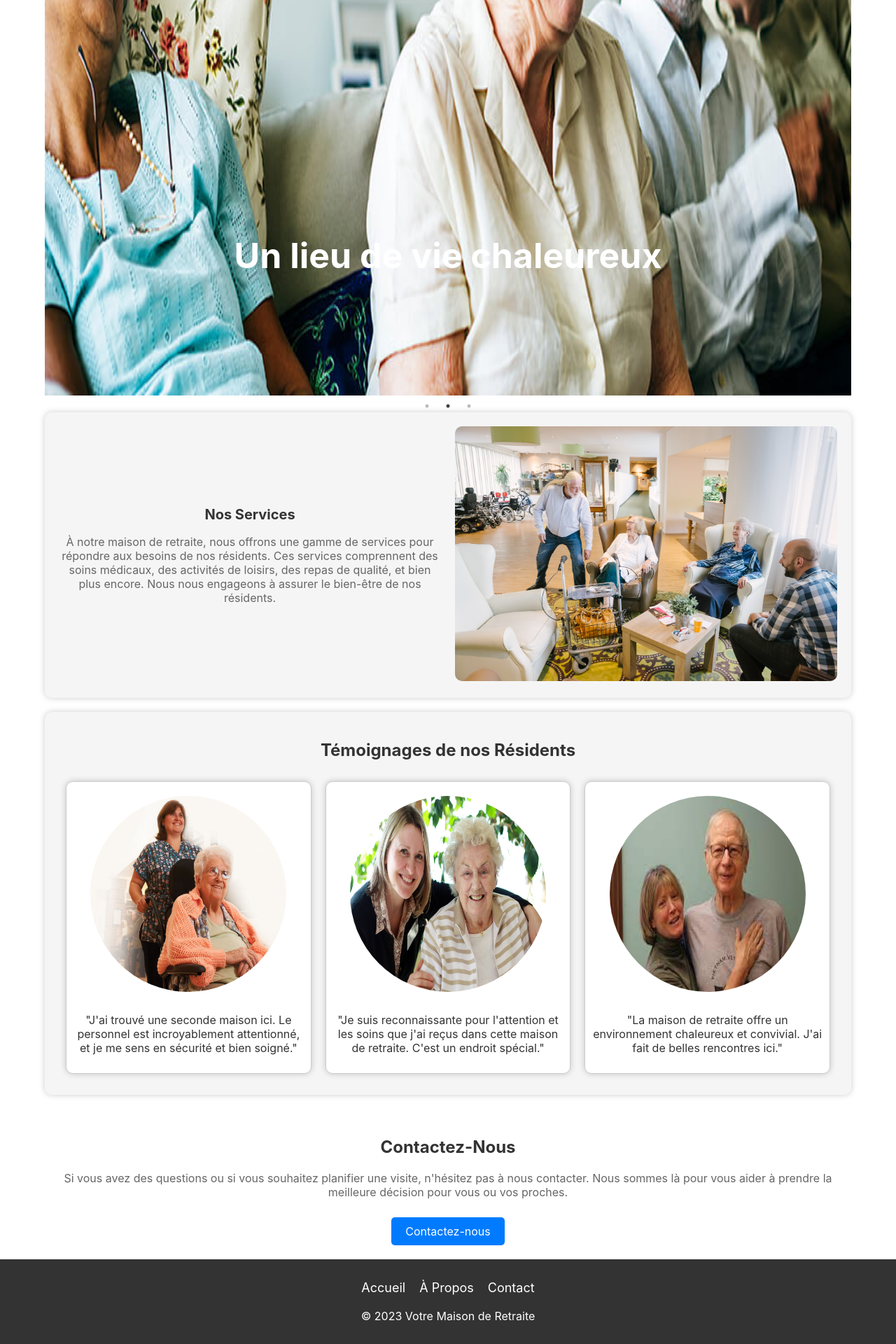
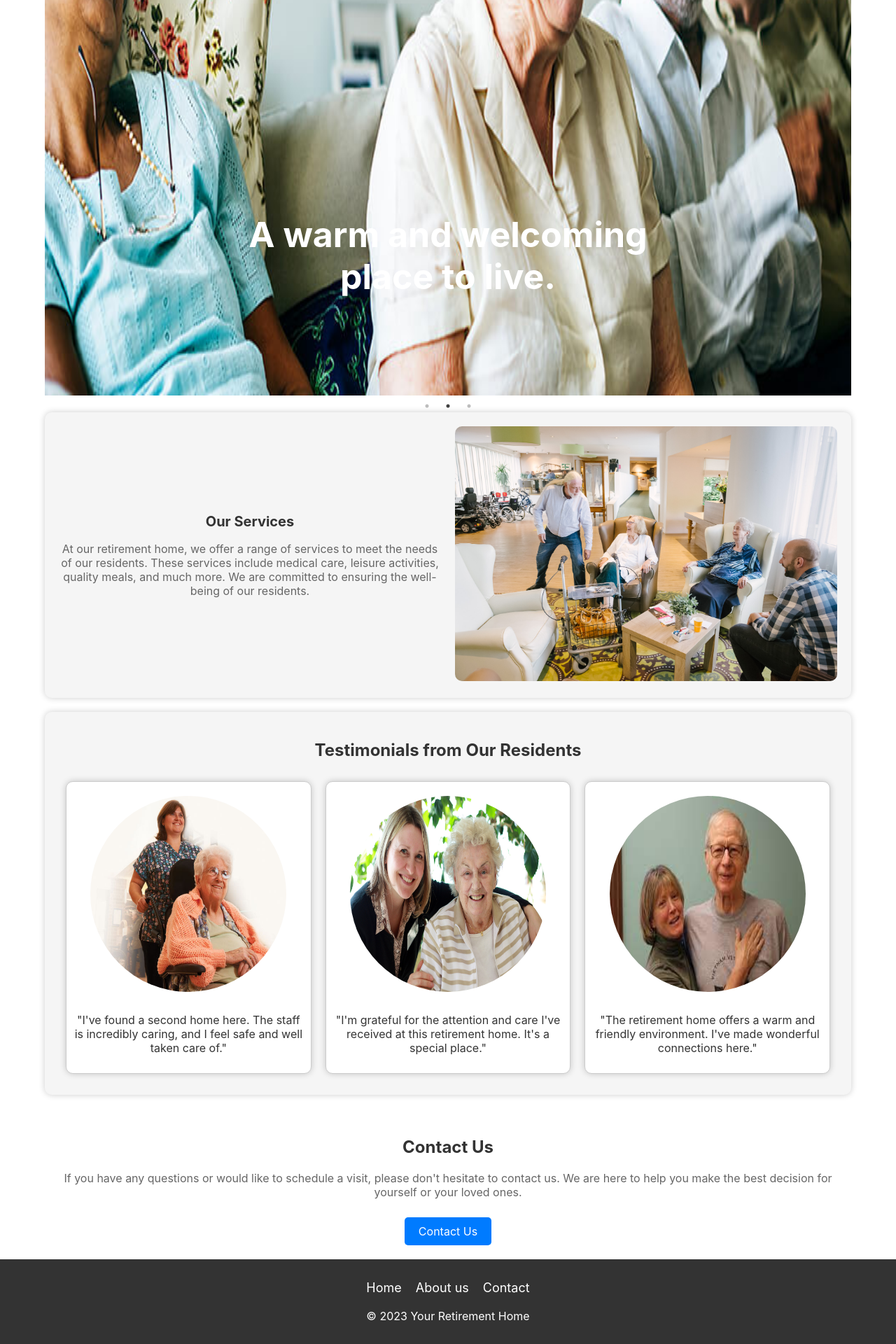
Before and after one commit to dhaker95/Portfolio-Project, a React (Create React App) app: page / in a window 1280 px wide. Shown: the part 585-2505 px from the top of the page at 70% size. Built offline with nearby package versions, Linux system fonts and the light colour scheme.

Commit message:
Translation

```diff
--- a/src/components/Footer/Footer.jsx
+++ b/src/components/Footer/Footer.jsx
@@ -7,11 +7,11 @@ const Footer = () => {
         <footer className="footer">
             <div className="footer-content">
                 <div className="footer-links">
-                    <a href="/" className="footer-link">Accueil</a>
-                    <a href="/about" className="footer-link">À Propos</a>
+                    <a href="/" className="footer-link">Home</a>
+                    <a href="/about" className="footer-link">About us</a>
                     <a href="/contact" className="footer-link">Contact</a>
                 </div>
-                <p>&copy; 2023 Votre Maison de Retraite</p>
+                <p>&copy; 2023 Your Retirement Home</p>
             </div>
         </footer>
     );
--- a/src/components/Header/Header.jsx
+++ b/src/components/Header/Header.jsx
@@ -11,8 +11,8 @@ const Header = () => {
                         <img src={logo} alt="" />
                     </a>
                     <div className="links">
-                        <a href="/">Accueil</a>
-                        <a href="about">À propos</a>
+                        <a href="/">Home</a>
+                        <a href="about">About us</a>
                         <a href="contact">Contact</a>
                     </div>
                 </div>
--- a/src/screens/About/About.css
+++ b/src/screens/About/About.css
@@ -12,9 +12,8 @@
     border-radius: 10px;
     box-shadow: 0 0 10px rgba(0, 0, 0, 0.2);
     text-align: center;
-    max-width: 800px;
-    width: 100%;
-    transition: all 0.3s; /* Add transition for smooth animations */
+    width: 70%;
+    transition: all 0.3s;
 }
 
 .about-content h2 {
--- a/src/screens/About/About.jsx
+++ b/src/screens/About/About.jsx
@@ -15,49 +15,42 @@ const About = () => {
         <Header/>
         <div className="about-container">
             <div className="about-content">
-                <h2>À Propos de Nous</h2>
+                <h2>About Us</h2>
                 <p>
-                    Chez La maison de la jouvence, notre principale préoccupation est la satisfaction de nos clients.
-                    Nous nous engageons à offrir un environnement chaleureux et familial, où nos résidents se sentent
-                    comme chez eux. Notre maison de retraite, située à Hammamet en Tunisie, est conçue pour offrir le meilleur
-                    confort et les meilleurs soins à nos résidents.
+                    At La Maison de la Jouvence, our primary concern is customer satisfaction. We are committed to providing a warm and family-like environment where our residents feel at home. Our retirement home, located in Hammamet, Tunisia, is designed to offer the best comfort and care to our residents.
                 </p>
                 <p>
-                    Notre équipe dévouée est composée de professionnels expérimentés dans le domaine des soins aux
-                    personnes âgées. Nous mettons l'accent sur le bien-être physique et émotionnel de nos résidents,
-                    en proposant des activités de loisirs, une alimentation équilibrée, des soins médicaux de qualité,
-                    et bien plus encore.
+                    Our dedicated team consists of professionals with experience in elderly care. We focus on the physical and emotional well-being of our residents, offering leisure activities, balanced meals, quality medical care, and much more.
                 </p>
                 {showMore && (
                     <>
                         <p>
-                            Chez La maison de la jouvence, chaque jour est une nouvelle aventure pour nos résidents. Nous croyons en
-                            la création de souvenirs inoubliables et en la promotion d'une vie active et épanouissante.
+                            At La Maison de la Jouvence, every day is a new adventure for our residents. We believe in creating unforgettable memories and promoting an active and fulfilling life.
                         </p>
                         <div className="sections">
                             <section>
-                                <h3>Emplacement à Hammamet, Tunisie</h3>
+                                <h3>Location in Hammamet, Tunisia</h3>
                                 <p>
-                                    Notre maison de retraite est idéalement située à Hammamet, en Tunisie. Cette charmante ville côtière offre un climat agréable et une atmosphère paisible, parfaite pour nos résidents.
+                                    Our retirement home is ideally located in Hammamet, Tunisia. This charming coastal town offers a pleasant climate and a peaceful atmosphere, perfect for our residents.
                                 </p>
                             </section>
                             <section>
-                                <h3>Nos Objectifs</h3>
+                                <h3>Our Goals</h3>
                                 <p>
-                                    Chez La maison de la jouvence, nous avons pour objectif de créer un environnement familial et chaleureux. Nous visons à offrir des soins de qualité, des activités stimulantes et à assurer le bien-être de nos résidents à chaque étape de leur vie.
+                                    At La Maison de la Jouvence, our goal is to create a family-like and warm environment. We aim to provide quality care, stimulating activities, and ensure the well-being of our residents at every stage of their lives.
                                 </p>
                             </section>
                             <section>
-                                <h3>Prix Abordables</h3>
+                                <h3>Affordable Prices</h3>
                                 <p>
-                                    Nous croyons que tout le monde mérite des soins de qualité. C'est pourquoi nous nous engageons à maintenir des tarifs abordables pour nos résidents. Notre objectif est de rendre nos services accessibles à tous.
+                                    We believe that everyone deserves quality care. That's why we are committed to maintaining affordable rates for our residents. Our goal is to make our services accessible to all.
                                 </p>
                             </section>
                         </div>
                     </>
                 )}
                 <button className="read-more-button" onClick={toggleShowMore}>
-                    {showMore ? 'Lire moins' : 'Lire plus'}
+                    {showMore ? 'Read Less' : 'Read More'}
                 </button>
             </div>
         </div>
--- a/src/screens/Contact/Contact.jsx
+++ b/src/screens/Contact/Contact.jsx
@@ -9,18 +9,18 @@ const Contact = () => {
         <Header/>
             <div className="contact-container">
             <div className="contact-form">
-                <h2>Contactez-Nous</h2>
+                <h2>Contact us</h2>
                 <form>
-                    <label htmlFor="name">Nom</label>
-                    <input type="text" id="name" name="name" placeholder="Entrez votre nom" required />
+                    <label htmlFor="name">Name</label>
+                    <input type="text" id="name" name="name" placeholder="Enter your name" required />
 
                     <label htmlFor="email">E-mail</label>
-                    <input type="email" id="email" name="email" placeholder="Entrez votre e-mail" required />
+                    <input type="email" id="email" name="email" placeholder="Enter your e-mail" required />
 
                     <label htmlFor="message">Message</label>
-                    <textarea id="message" name="message" placeholder="Votre message..." required></textarea>
+                    <textarea id="message" name="message" placeholder="Your message..." required></textarea>
 
-                    <button type="submit">Envoyer</button>
+                    <button type="submit">Send</button>
                 </form>
             </div>
         </div>
--- a/src/screens/Home/Home.jsx
+++ b/src/screens/Home/Home.jsx
@@ -30,15 +30,15 @@ const Home = () => {
     const slides = [
         {
             image: img1,
-            text: 'Découvrez notre maison de retraite.',
+            text: 'Discover our retirement home.',
         },
         {
             image: img2,
-            text: 'Un lieu de vie chaleureux',
+            text: 'A warm and welcoming place to live.',
         },
         {
             image: img3,
-            text: 'Chaque jour est une nouvelle aventure.',
+            text: 'Every day is a new adventure.',
         },
     ];
 
@@ -65,9 +65,9 @@ const Home = () => {
                     <div className="services-section">
                         <div className="services-content">
                             <div className="services-text">
-                                <h2>Nos Services</h2>
+                                <h2>Our Services</h2>
                                 <p>
-                                    À notre maison de retraite, nous offrons une gamme de services pour répondre aux besoins de nos résidents. Ces services comprennent des soins médicaux, des activités de loisirs, des repas de qualité, et bien plus encore. Nous nous engageons à assurer le bien-être de nos résidents.
+                                    At our retirement home, we offer a range of services to meet the needs of our residents. These services include medical care, leisure activities, quality meals, and much more. We are committed to ensuring the well-being of our residents.
                                 </p>
                             </div>
                             <div className="services-image">
@@ -77,45 +77,39 @@ const Home = () => {
                     </div>
 
                     <div className="testimonial-section">
-                        <h2>Témoignages de nos Résidents</h2>
+                        <h2>Testimonials from Our Residents</h2>
                         <div className="testimonial-cards">
                             <div className="testimonial-card">
-                                <img src={testimonialImage} alt="Témoignage" />
+                                <img src={testimonialImage} alt="Testimonial" />
                                 <p>
-                                    "J'ai trouvé une seconde maison ici. Le personnel est incroyablement attentionné, et
-                                    je me sens en sécurité et bien soigné."
+                                    "I've found a second home here. The staff is incredibly caring, and I feel safe and well taken care of."
                                 </p>
                             </div>
                             <div className="testimonial-card">
-                                <img src={testimonialImage2} alt="Témoignage" />
+                                <img src={testimonialImage2} alt="Testimonial" />
                                 <p>
-                                    "Je suis reconnaissante pour l'attention et les soins que j'ai reçus dans cette maison de retraite.
-                                    C'est un endroit spécial."
+                                    "I'm grateful for the attention and care I've received at this retirement home. It's a special place."
                                 </p>
                             </div>
                             <div className="testimonial-card">
-                                <img src={testimonialImage3} alt="Témoignage" />
+                                <img src={testimonialImage3} alt="Testimonial" />
                                 <p>
-                                    "La maison de retraite offre un environnement chaleureux et convivial. J'ai fait de belles rencontres ici."
+                                    "The retirement home offers a warm and friendly environment. I've made wonderful connections here."
                                 </p>
                             </div>
                         </div>
                     </div>
 
-
                     <div className="contact-section">
-                        <h2>Contactez-Nous</h2>
+                        <h2>Contact Us</h2>
                         <p>
-                            Si vous avez des questions ou si vous souhaitez planifier une visite, n'hésitez pas à nous
-                            contacter. Nous sommes là pour vous aider à prendre la meilleure décision pour vous ou vos
-                            proches.
+                            If you have any questions or would like to schedule a visit, please don't hesitate to contact us. We are here to help you make the best decision for yourself or your loved ones.
                         </p>
                         <a href="/contact" className="contact-button">
-                            Contactez-nous
+                            Contact Us
                         </a>
                     </div>
                 </div>
-
             </div>
             <Footer />
         </>
```
